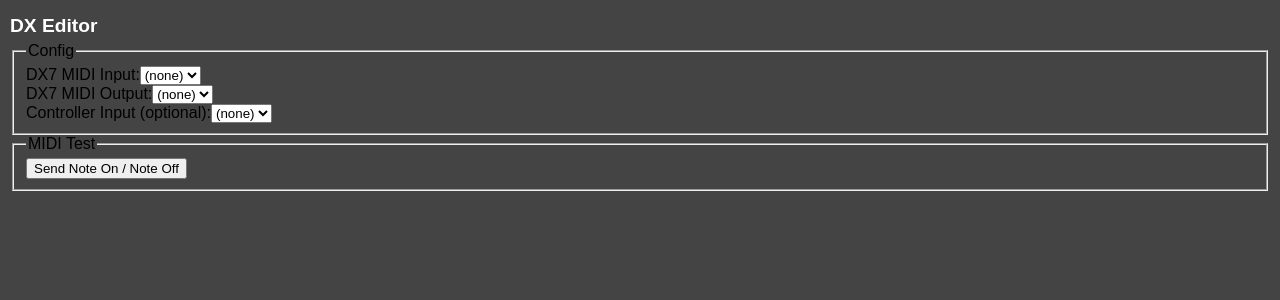
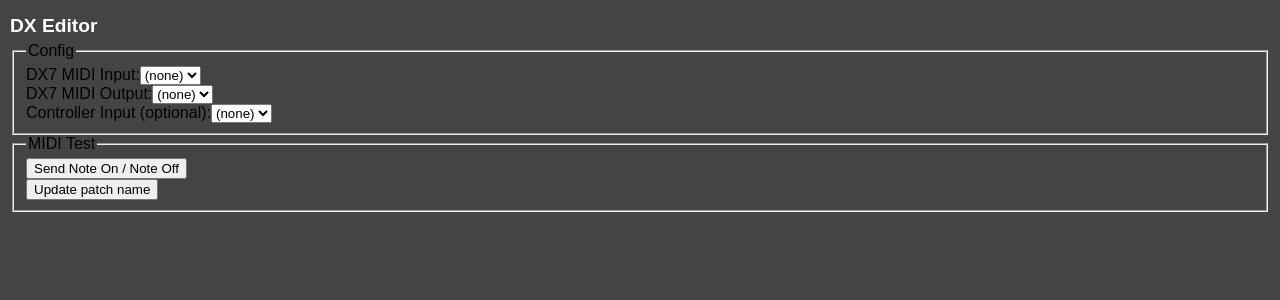
Before and after one commit to Ahlzen/DXEdit, a React (Vite) app: page / in a window 1280 px wide. Shown: the top 300 px of the page. Built offline with nearby package versions, Linux system fonts and the light colour scheme.

Commit message:
Added sysex test to set patch name.

```diff
--- a/src/components/App.tsx
+++ b/src/components/App.tsx
@@ -63,6 +63,10 @@ export default function App()
       <button onClick={handleSendNoteOnOff}>
         Send Note On / Note Off
       </button>
+      <br/>
+      <button onClick={handleUpdatePatchName}>
+        Update patch name
+      </button>
     </fieldset>
 
     </>
@@ -96,8 +100,32 @@ export default function App()
       midiRef.current?.sendMessage([0x90, 60, 70]);
       setTimeout(() => {
         console.log("Sending Note Off...");
-        midiRef.current?.sendMessage([0x80, 0, 0]);
+        midiRef.current?.sendMessage([0x80, 60, 0]);
       }, 1000); // Send Note Off after 1 second
+    }
+  }
+
+  function handleUpdatePatchName() {
+    console.log("App: handleUpdatePatchName()");
+    if (midiRef.current) {
+      // Example: Send a SysEx message to update the patch name
+      const patchName = "TEST";
+      const patchNameBytes = Array
+        .from(patchName)
+        .map(char => char.charCodeAt(0));
+      for (let i = 0; i < 10; i++) {
+        let ascii = patchNameBytes[i] || 32;
+        // DX7 Parameter Change sysex
+        // Parameter # 145-154 are Voice Name Char 1-10
+        const sysexMessage = [0xF0,
+          0x43, // Yamaha ID
+          0x10, // Sub-status 1, Channel 1
+          0x01, // Parameter group 0 = voice, 1 = parameter bit 8
+          17+i, // parameter low 7 bits: 145-128=17
+          ascii, // ASCII char
+          0xF7];
+        midiRef.current?.sendMessage(sysexMessage);
+      }
     }
   }
 
```
